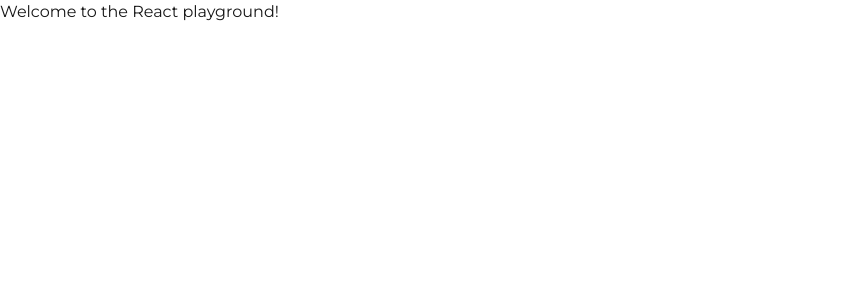
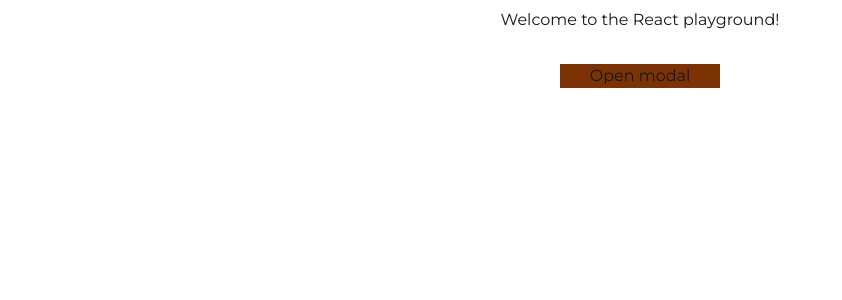
Before and after one commit to Pedro-Alonso/playground, a Next.js app: page / in a window 1280 px wide. Shown: the top 300 px of the page, without its empty margins (0-842 px from the left). Built offline with nearby package versions, Linux system fonts and the light colour scheme.

Commit message:
💩 Added base Modal component

```diff
--- a/src/app/globals.css
+++ b/src/app/globals.css
@@ -18,8 +18,12 @@
   }
 }
 
+* {
+  box-sizing: border-box;
+}
+
 body {
   background: var(--background);
   color: var(--foreground);
-  font-family: 'Montserrat';
+  font-family: "Montserrat";
 }
--- a/src/app/layout.tsx
+++ b/src/app/layout.tsx
@@ -19,7 +19,7 @@ export default function RootLayout({
 }>) {
   return (
     <html lang="en">
-      <body className={`${montserrat.variable} antialiased`}>
+      <body className={`${montserrat.variable} antialiased w-full h-full`}>
         {children}
         <div id="modal"></div>
       </body>
--- a/src/app/page.tsx
+++ b/src/app/page.tsx
@@ -1,3 +1,30 @@
+"use client";
+
+import { Modal } from "@/components/modal/modal";
+import { Screen } from "@/components/screen/screen";
+import { useEffect, useState } from "react";
+
 export default function Home() {
-  return <h1>Welcome to the React playground!</h1>;
+  const [isOpen, setIsOpen] = useState(false);
+  useEffect(() => {
+    console.log("togglou papai, e dessa vez pra " + isOpen);
+  }, [isOpen]);
+  return (
+    <Screen className="gap-8">
+      <h1>Welcome to the React playground!</h1>
+      <button
+        className="bg-amber-900 w-40"
+        onClick={() => setIsOpen((prev) => !prev)}
+      >
+        Open modal
+      </button>
+
+      <Modal
+        isOpen={isOpen}
+        title="This is a modal"
+        closeOnClickOutside={false}
+        onClose={() => setIsOpen(false)}
+      />
+    </Screen>
+  );
 }
--- /dev/null
+++ b/src/components/modal/modal.tsx
@@ -0,0 +1,35 @@
+import { createPortal } from "react-dom";
+
+interface ModalProps {
+  title: string;
+  isOpen: boolean;
+  onClose: () => void;
+  closeOnClickOutside?: boolean;
+}
+
+export const Modal = ({
+  title,
+  isOpen,
+  closeOnClickOutside = true,
+  onClose,
+}: ModalProps) => {
+  const content = (
+    <>
+      <div
+        className="fixed inset-0 bg-white opacity-40 z-10"
+        onClick={closeOnClickOutside ? onClose : undefined}
+      />
+      <div className="fixed inset-1/3 bg-blue-900 z-20">
+        <div className="flex flex-col items-center justify-center w-full h-full gap-3">
+          <h1 className="text-yellow-400">{title}</h1>
+          <button className="border-2 border-yellow-400 p-2" onClick={onClose}>
+            Close modal
+          </button>
+        </div>
+      </div>
+    </>
+  );
+  const target = document.getElementById("modal");
+  const onRender = () => (target ? createPortal(content, target) : null);
+  return <>{isOpen && onRender()}</>;
+};
--- /dev/null
+++ b/src/components/screen/screen.tsx
@@ -0,0 +1,16 @@
+import React from "react";
+
+interface ScreenProps {
+  children: React.ReactNode;
+  className?: string;
+}
+
+export const Screen = ({ children, className = "" }: ScreenProps) => {
+  return (
+    <div
+      className={`flex flex-col justify-center items-center h-full w-full p-2 ${className}`}
+    >
+      {children}
+    </div>
+  );
+};
```
